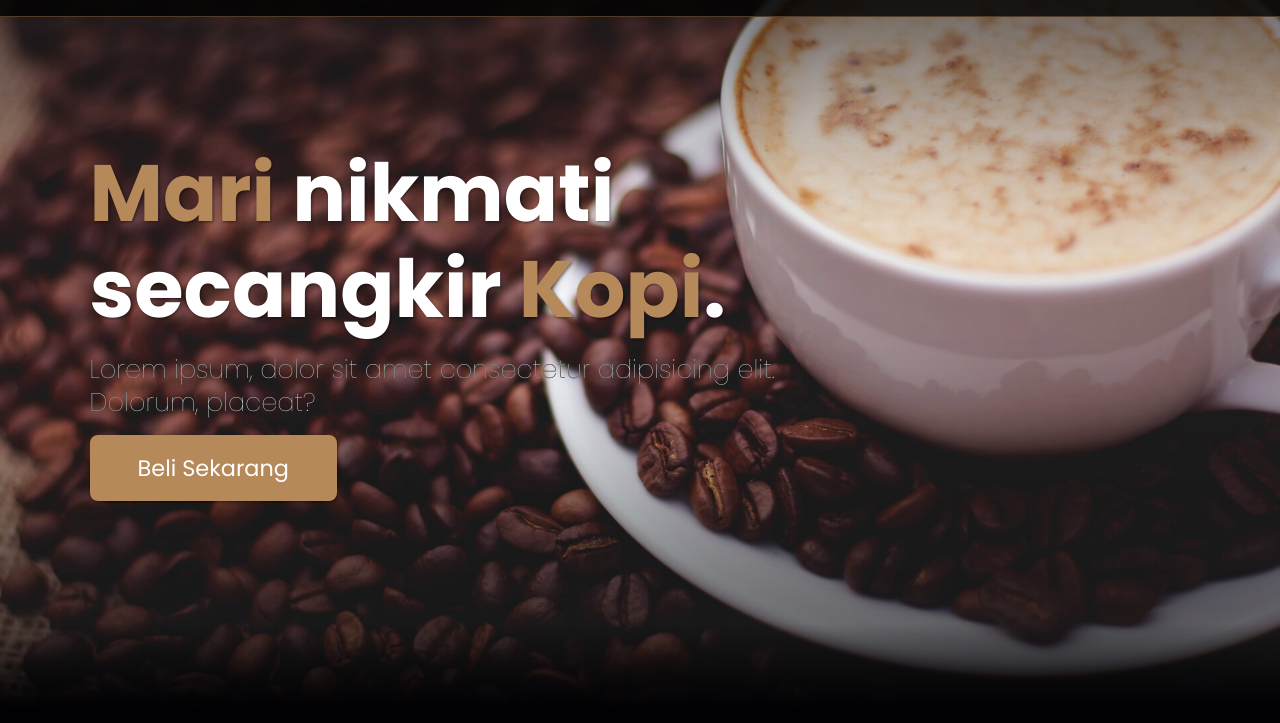
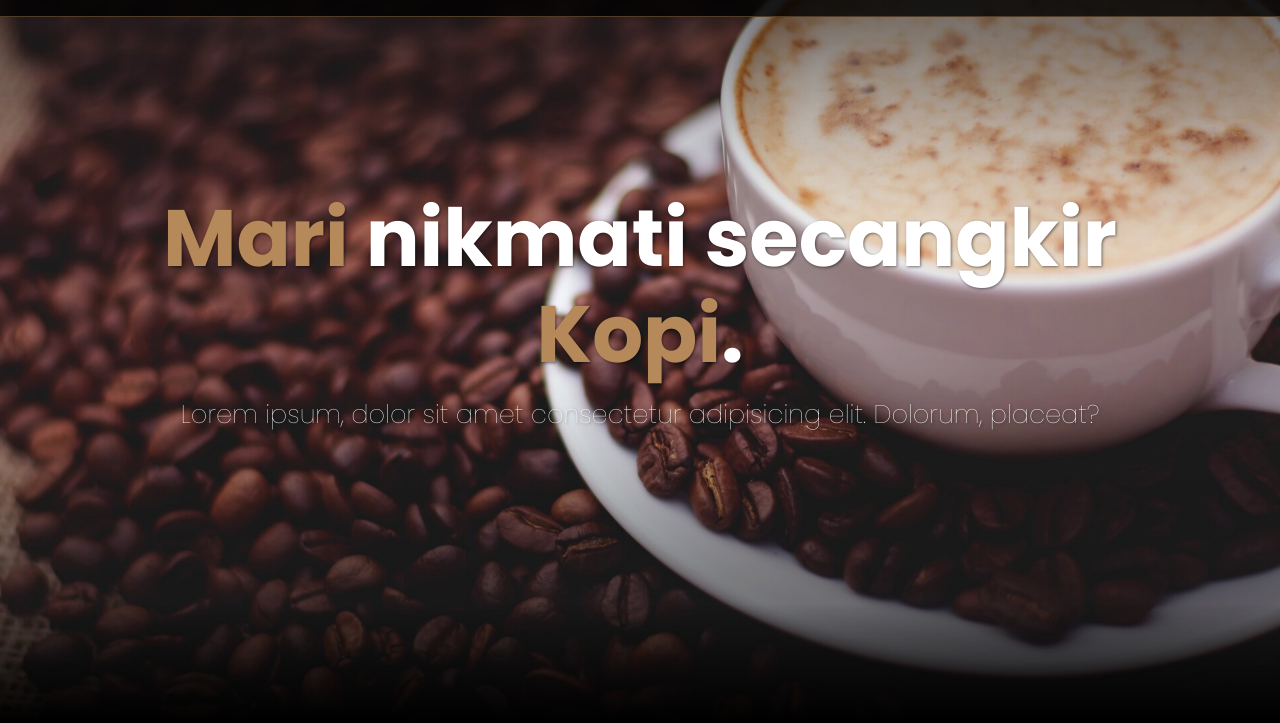
Before and after one commit to NaufanRpl/kedai-kopi, a website: page index.html in a window 1280 px wide. Shown: the part 77-800 px from the top of the page. Drawn offline with nearby package versions, Linux system fonts and the light colour scheme.

Commit message:
menambahkan css masking

```diff
--- a/CSS/style.css
+++ b/CSS/style.css
@@ -1,6 +1,7 @@
 :root {
   --primary: #b6895b;
   --bg: #010101;
+  --scrollbar-opacity: 0;
 }
 
 * {
@@ -20,8 +21,38 @@ body {
   font-family: "Poppins", sans-serif;
   background-color: var(--bg);
   color: #fff;
+  overflow: hidden;
+  overflow-y: scroll;
   /* min-height: 4500px; */
 }
+
+/* ScrollBar */
+::-webkit-scrollbar {
+  width: 0.5rem;
+  transition: opacity 0.3s ease;
+  opacity: var(--scrollbar-opacity, 0);
+}
+
+::-webkit-scrollbar-track {
+  background-color: rgba(1, 1, 1, 0.836);
+  /* border-radius: 0.8rem; */
+}
+
+::-webkit-scrollbar-thumb {
+  background-color: #8b4513;
+  border-radius: 10px;
+  border: none solid #f3f3f3;
+}
+
+::-webkit-scrollbar-thumb:hover {
+  background-color: #a0522d;
+  cursor: pointer;
+}
+
+/* *{
+  scrollbar-width:thin;
+  scrollbar-color: #8b4513 rgba(1, 1, 1, 0.836);
+} */
 
 /* Navbar */
 .navbar {
@@ -181,9 +212,10 @@ body {
   background-size: cover;
   background-position: center;
   position: relative;
+  mask-image: linear-gradient(rgba(0, 0, 0, 1) 85%, rgba(0, 0, 0, 0));
 }
 
-.hero::after {
+/* .hero::after {
   content: "";
   display: block;
   position: absolute;
@@ -195,11 +227,15 @@ body {
     rgba(1, 1, 3, 1) 8%,
     rgba(255, 255, 255, 0) 50%
   );
-}
+} */
 
 .hero .content {
   padding: 1.4rem 7%;
-  max-width: 60rem;
+  /* max-width: 60rem; */
+  width: 100%;
+  text-align: center;
+  position: fixed;
+  top: 245px;
 }
 
 .hero .content h1 {
@@ -267,6 +303,9 @@ body {
 
 .about .row .about-img img {
   width: 100%;
+  mask-image: url(../img/msk\ coffee.svg);
+  mask-size: 75%;
+
 }
 
 .about .row .content {
--- a/JS/script.js
+++ b/JS/script.js
@@ -77,3 +77,21 @@ window.onclick = (e) => {
     }
   });
 };
+
+// ScrollBar
+const hideScrollbarTimeout = 2000;
+let scrollTimeout;
+function showScrollbar() {
+  document.documentElement.style.setProperty("--scrollbar-opacity", "1");
+}
+function hideScrollbar() {
+  document.documentElement.style.setProperty("--scrollbar-opacity", "0");
+}
+
+window.addEventListener("scroll", () => {
+  showScrollbar();
+  clearTimeout(scrollTimeout);
+  scrollTimeout = setTimeout(hideScrollbar, hideScrollbarTimeout);
+});
+
+hideScrollbar();
--- a/index.html
+++ b/index.html
@@ -38,7 +38,6 @@
         ></a>
         <a href="#" id="hamburger-menu"><i data-feather="menu"></i></a>
       </div>
-
       <!-- Search Form -->
       <div class="search-form">
         <input type="search" id="search-box" placeholder="Cari disini..." />
@@ -82,7 +81,7 @@
           Lorem ipsum, dolor sit amet consectetur adipisicing elit. Dolorum,
           placeat?
         </p>
-        <a href="#" class="cta">Beli Sekarang</a>
+        <!-- <a href="#" class="cta">Beli Sekarang</a> -->
       </main>
     </section>
 
```
Also changed, not shown: img/msk coffee.svg (added).
